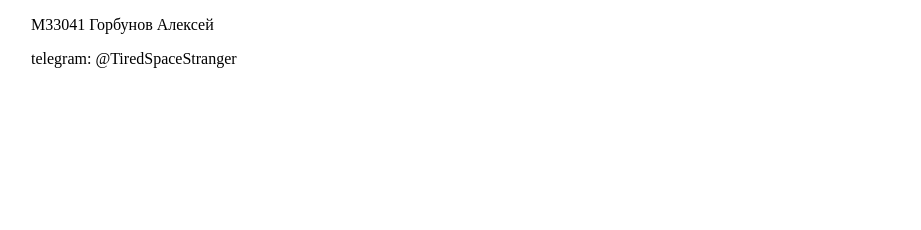
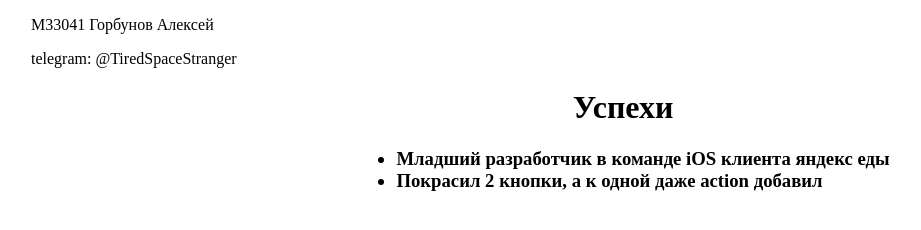
Before and after one commit to AlexeyGorbunov72/lab1WEEEEB, a plain HTML site: page index.html in a window 1280 px wide. Shown: the whole page, without its empty margins (17-938 px from the left). Drawn offline with Linux system fonts and the light colour scheme.

Commit message:
Добавил секцию успехи

```diff
--- a/index.html
+++ b/index.html
@@ -14,5 +14,18 @@
                 <ul><li>telegram: @TiredSpaceStranger</li></ul>
               </div>
         </header>
+
+        <div id="header">
+            <h1>Успехи</h1>
+        </div>
+
+        <div id="bodyRegularText">
+            <h3>
+                <ul>
+                    <li>Младший разработчик в команде iOS клиента яндекс еды</li>
+                    <li>Покрасил 2 кнопки, а к одной даже action добавил</li>
+                </ul>
+            </h3>
+        </div>
     </body>
 </html>
--- a/style.css
+++ b/style.css
@@ -1,6 +1,19 @@
 #menu ul{
     list-style: none;
   }
-  #menu li{
+#menu li{
     display: inline;
-  }
+}
+
+#header h1 {
+    text-align: center;
+}
+
+#bodyRegularText h3 {
+    text-align: left;
+}
+
+#bodyRegularText ul {
+    display: table;
+    margin: 0 auto;
+}
```
